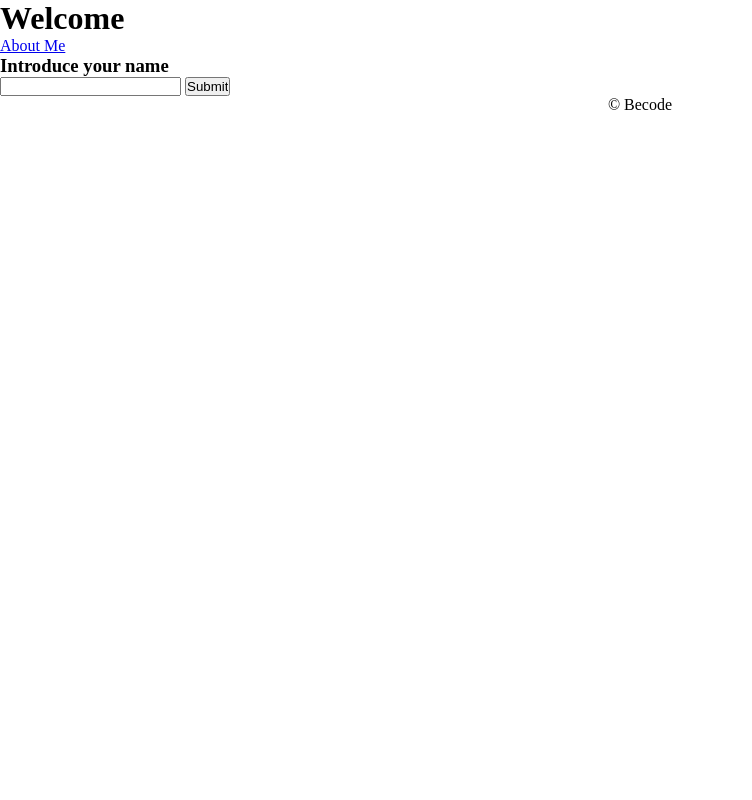
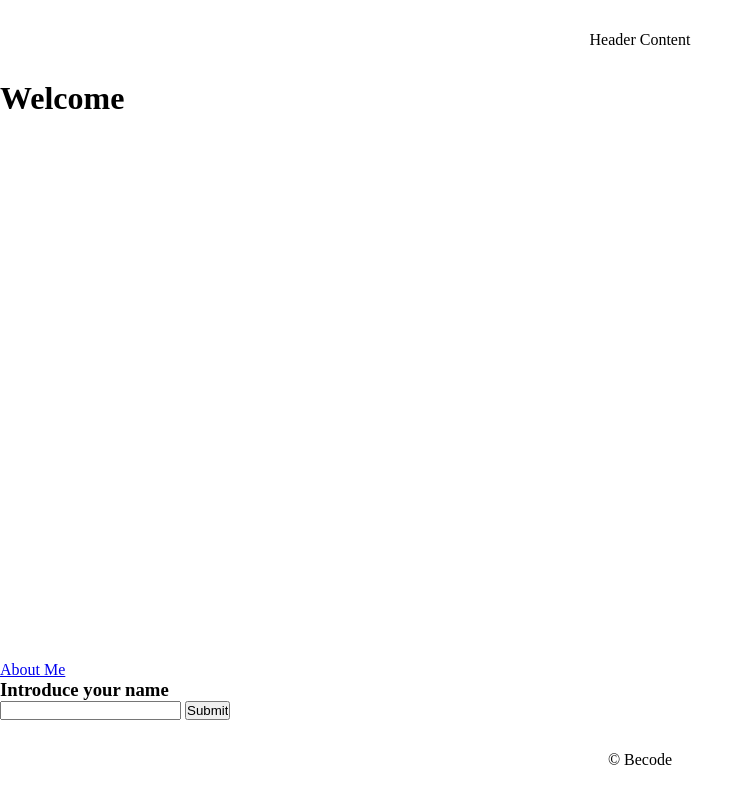
Before and after one commit to Leweyse/challenge-symfony-mvc, a Symfony app: template templates/learning/home.html.twig in a window 1280 px wide. Shown: the whole page, without its empty margins (0-752 px from the left). Run offline with Twig, Linux system fonts and the light colour scheme; the template is opened without the code that fills it, so the values that code supplies are empty; some libraries are stand-ins or nearby versions.

Commit message:
added header and default style

```diff
--- a/templates/base.html.twig
+++ b/templates/base.html.twig
@@ -22,18 +22,29 @@
 
             html,
             body {
-                width: 100%;
-                height: 100%;
+                min-height: 100vh;
+                overflow: auto;
             }
 
+            body {
+                display: grid;
+
+                grid-template-rows: auto 1fr auto;
+            }
+
+            header,
             footer {
                 display: grid;
                 width: 100%;
+                min-height: 5rem;
                 place-items: center;
             }
         </style>
     </head>
     <body>
+        <header>
+            <p>Header Content</p>
+        </header>
         {% block body %}{% endblock %}
         <footer>
             <p>© Becode</p>
```
